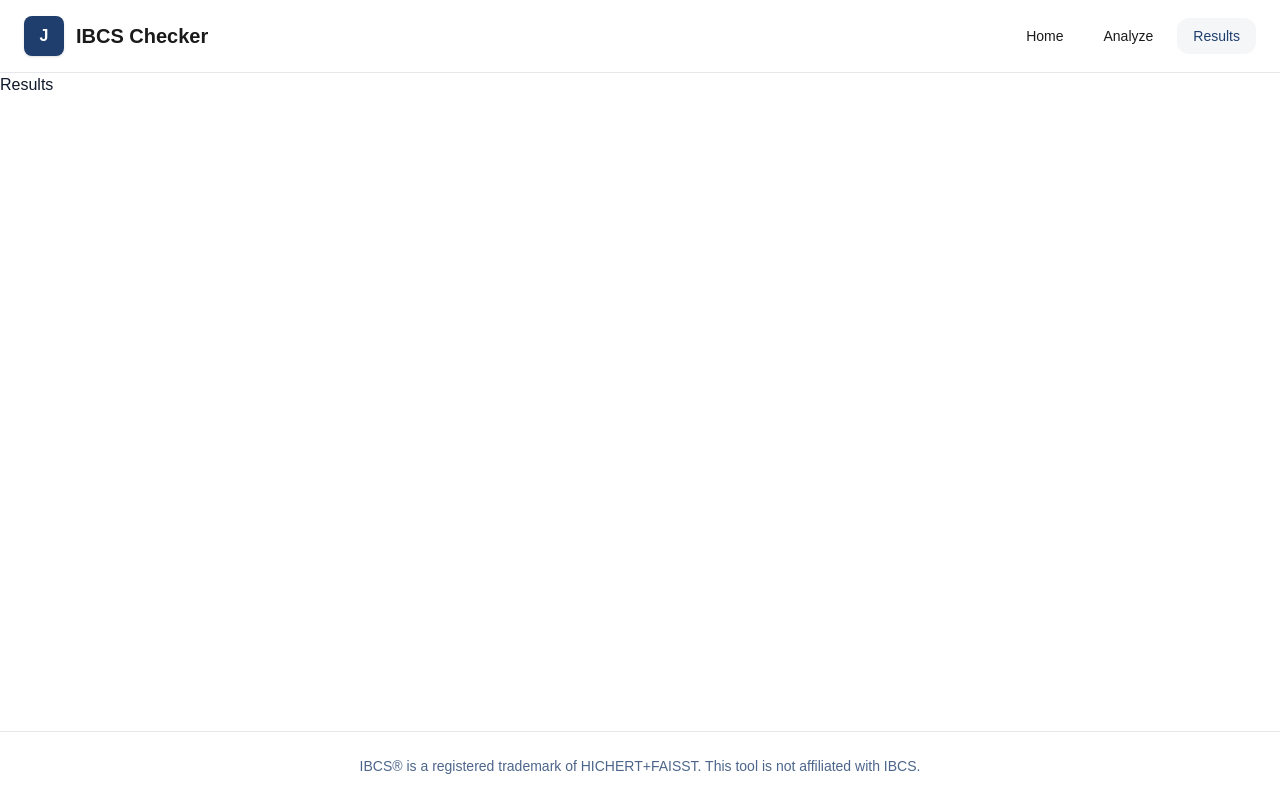
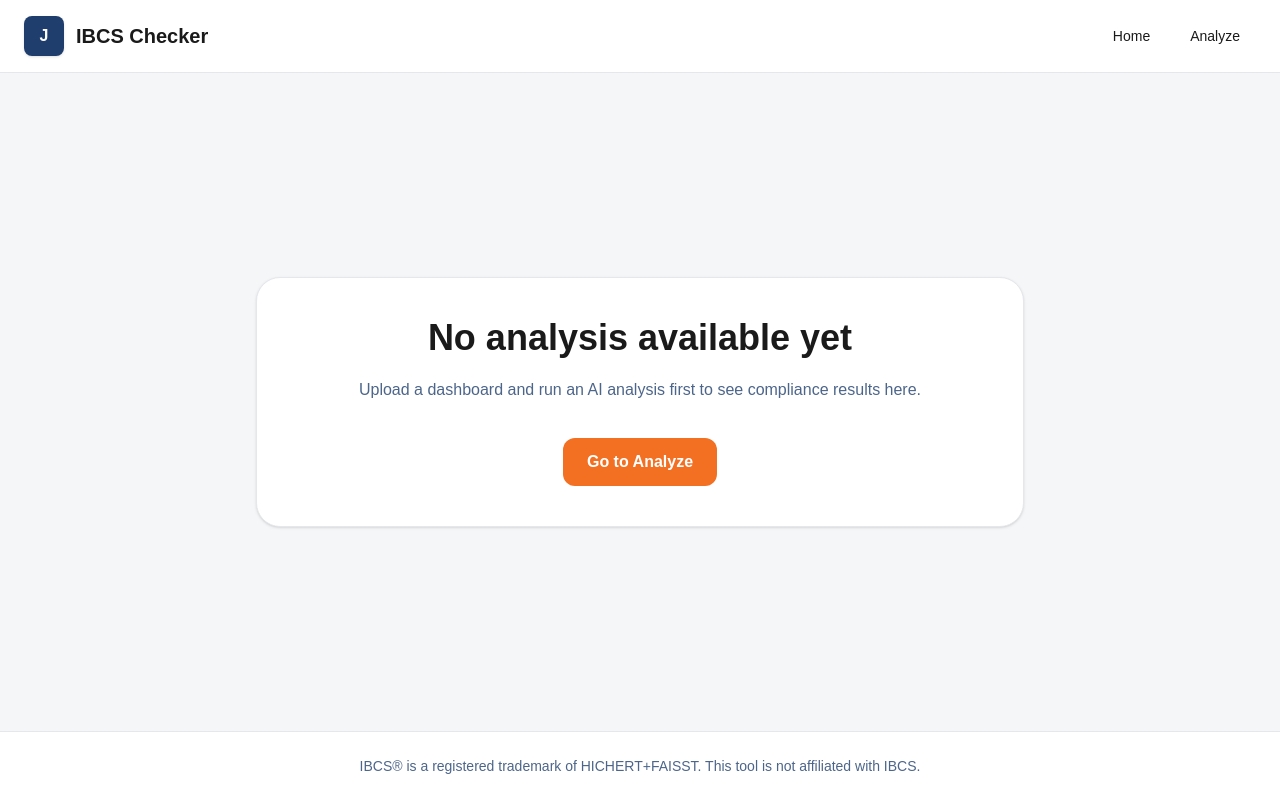
Before and after one commit to Fontys-Group-8-AMD/Jugo, a React app in the folder frontend/: page /results in a window 1280 px wide. Built offline with nearby package versions, Linux system fonts and the light colour scheme; the HTML template or start-up script is replaced by a standard one.

Commit message:
Removed Results as a Navbar page + create a default state if no analysis is present

```diff
--- a/frontend/src/App.tsx
+++ b/frontend/src/App.tsx
@@ -7,10 +7,10 @@ import Footer from "./components/layout/Footer";
 
 function App() {
   return (
-    <div className="min-h-screen flex flex-col bg-white text-slate-900">
+    <div className="flex min-h-screen flex-col bg-white text-slate-900">
       <Navbar />
 
-      <main className="flex-1">
+      <main className="flex flex-1 flex-col">
         <Routes>
           <Route path="/" element={<HomePage />} />
           <Route path="/analyze" element={<AnalyzePage />} />
--- a/frontend/src/components/layout/Navbar.tsx
+++ b/frontend/src/components/layout/Navbar.tsx
@@ -8,7 +8,7 @@ const Navbar = () => {
     <header className="w-full border-b border-[var(--color-border)] bg-[var(--color-white)]">
       <div className="mx-auto flex max-w-7xl items-center justify-between px-6 py-4">
         <div className="flex items-center gap-3">
-          <div className="flex h-10 w-10 items-center justify-center rounded-lg bg-[var(--color-primary)] text-[var(--color-white)] font-bold shadow-sm">
+          <div className="flex h-10 w-10 items-center justify-center rounded-lg bg-[var(--color-primary)] font-bold text-[var(--color-white)] shadow-sm">
             J
           </div>
 
@@ -43,19 +43,6 @@ const Navbar = () => {
           >
             Analyze
           </NavLink>
-
-          <NavLink
-            to="/results"
-            className={({ isActive }) =>
-              `${navLinkBase} ${
-                isActive
-                  ? "bg-[var(--color-background)] text-[var(--color-primary)]"
-                  : "text-[var(--color-dark)] hover:bg-[var(--color-background)] hover:text-[var(--color-primary)]"
-              }`
-            }
-          >
-            Results
-          </NavLink>
         </nav>
       </div>
     </header>
--- a/frontend/src/pages/ResultsPage.tsx
+++ b/frontend/src/pages/ResultsPage.tsx
@@ -1,5 +1,27 @@
-function ResultsPage() {
-  return <div>Results</div>;
-}
+import { Link } from "react-router-dom";
+
+const ResultsPage = () => {
+  return (
+    <section className="flex flex-1 items-center justify-center bg-[var(--color-background)] px-6 py-12">
+      <div className="w-full max-w-3xl rounded-3xl border border-[var(--color-border)] bg-[var(--color-white)] p-10 text-center shadow-sm">
+        <h1 className="text-3xl font-bold text-[var(--color-dark)] md:text-4xl">
+          No analysis available yet
+        </h1>
+
+        <p className="mt-4 text-base leading-8 text-[var(--color-primary)]/80">
+          Upload a dashboard and run an AI analysis first to see compliance
+          results here.
+        </p>
+
+        <Link
+          to="/analyze"
+          className="mt-8 inline-flex rounded-xl bg-[var(--color-accent)] px-6 py-3 text-base font-semibold text-[var(--color-white)] transition hover:opacity-90"
+        >
+          Go to Analyze
+        </Link>
+      </div>
+    </section>
+  );
+};
 
 export default ResultsPage;
```
